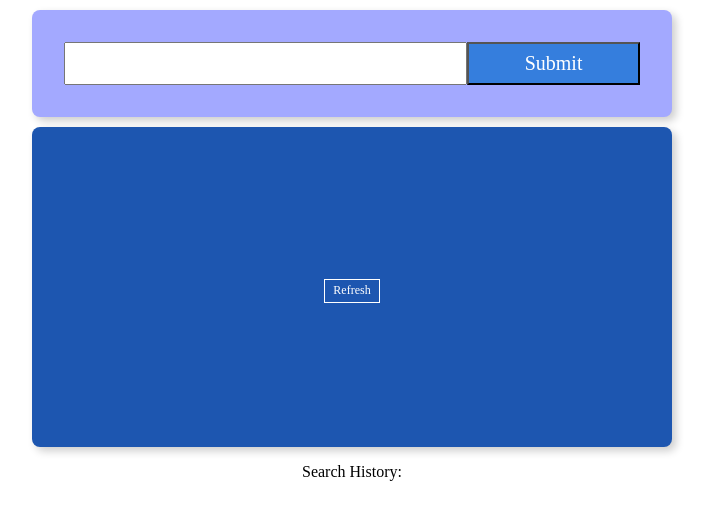
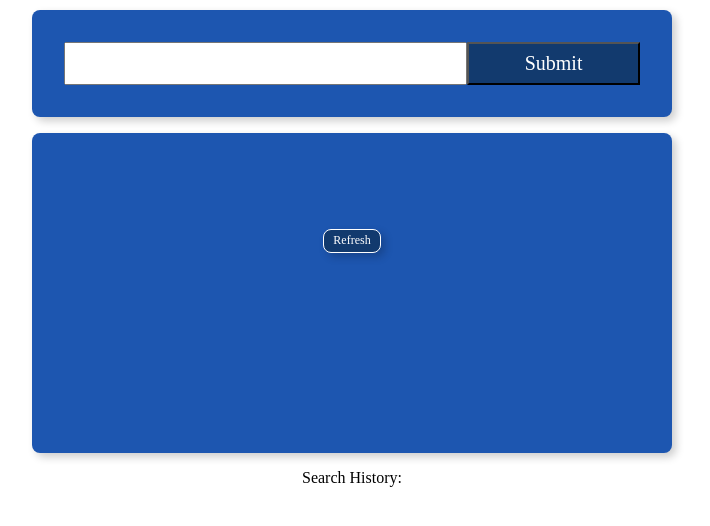
Before and after one commit to DobrinKazandziev/agora-weather, a React (Create React App) app in the folder client/: page / in a window 1280 px wide. Shown: the top 526 px of the page, without its empty margins (288-998 px from the left). Built offline with nearby package versions, Linux system fonts and the light colour scheme; a small style sheet from the web is missing.

Commit message:
refactoring

```diff
--- a/client/package.json
+++ b/client/package.json
@@ -3,11 +3,11 @@
   "version": "0.1.0",
   "private": true,
   "dependencies": {
-    "cx": "^19.10.6",
+    "classnames": "^2.2.6",
     "lodash": "^4.17.15",
     "moment": "^2.24.0",
+    "node-sass": "^4.13.0",
     "owfont": "git+https://github.com/websygen/owfont.git",
-    "node-sass": "^4.13.0",
     "prop-types": "^15.7.2",
     "qs": "^6.9.0",
     "react": "^16.11.0",
--- a/client/src/App/components/Form/Form.js
+++ b/client/src/App/components/Form/Form.js
@@ -1,5 +1,5 @@
 import React from "react";
-import './form.scss';
+import './Form.scss';
 
 const CLASS_NAMES = {
     FORM_CONTAINER: 'form-container',
--- a/client/src/App/components/Form/form.scss
+++ b/client/src/App/components/Form/Form.scss
@@ -1,6 +1,6 @@
 .form-container {
   width: 40rem;
-  background-color : #a3a9ff;
+  background-color: #1D56B0;
   background-size: 40px 60px;
   margin-top: 10px;
   margin-right: auto;
@@ -20,8 +20,9 @@
     display: inline-block;
     width: 30%;
     color: #fff;
-    background-color: #357edd;
+    background-color: #123a6e;
     font-size: 1.25rem;
     padding: 0.5rem 1rem 0.5rem 1rem;
+    cursor: pointer;
   }
 }
--- a/client/src/App/components/Loading/Loading.js
+++ b/client/src/App/components/Loading/Loading.js
@@ -1,6 +1,10 @@
 import React from 'react';
-import './loading.scss';
+import './Loading.scss';
+
+const CLASS_NAMES = {
+	LOADING_WRAPPER: 'loading-wrapper'
+}
 
 export default () => (
-	<div className="loading" />
+	<div className={CLASS_NAMES.LOADING_WRAPPER} />
 )
--- a/client/src/App/components/Loading/loading.scss
+++ b/client/src/App/components/Loading/Loading.scss
@@ -10,7 +10,7 @@ $spin-duration: 1s;
   }
 }
 
-.loading {
+.loading-wrapper {
   border-radius: 50%;
   width: $base-line-height;
   height: $base-line-height;
--- a/client/src/App/scenes/Forecast5/components/ForecastView/ForecastView.js
+++ b/client/src/App/scenes/Forecast5/components/ForecastView/ForecastView.js
@@ -1,44 +1,68 @@
-import React from 'react';
+import React, {Component} from 'react';
 import Loading from '../../../../components/Loading/Loading';
 import Item from './components/Item/Item';
 
 import './ForecastView.scss';
 
+const CLASS_NAMES = {
+	FORECAST_VIEW_WRAPPER: 'forecast-view-wrapper',
+	FORECAST_VIEW_CITY_NAME: 'forecast-view-city-name',
+	FORECAST_VIEW_RELOAD: 'forecast-view-reload grow link', //grow,link are tacyons
+	FORECAST_VIEW_FORECAST_DAY: 'forecast-view-forecast-day'
+}
+
 const formatCityName = cityName => {
-	console.log("ForecastView.formatCityName.cityName",cityName);
+	if (!cityName.includes(',')) {
+		return cityName;
+	}
 	const data = cityName.split(',');
 	const city = data[0].substring(0, 1).toUpperCase() + data[0].substring(1);
 	return `${city}, ${data[1].toUpperCase()}`;
 }
 
-const ForecastView = props => (
-	<div className="ForecastView center pa4 br3 shadow-5">
-		<div className="city-name">
-			<span>{props.cityName.includes(',') ? formatCityName(props.cityName): props.cityName}</span>
+class ForecastView extends Component {
+	render() {
+		const {cityName, onPressRefresh, loading, forecast, minMaxTemp} = this.props;
+
+		const formatedCityName = (
+			<div className={CLASS_NAMES.FORECAST_VIEW_CITY_NAME}>
+				<span>{formatCityName(cityName)}</span>
 			</div>
-		<div className="reload">
+		)
+
+		const refreshButton = (
+			<div className={CLASS_NAMES.FORECAST_VIEW_RELOAD}>
 				<button
-				onClick={props.onPressRefresh}
-				disabled={props.loading}
+					onClick={onPressRefresh}
+					disabled={loading}
 				>
 					Refresh
 				</button>
 			</div>
-		{props.loading ? (
-			<Loading />
-		) : (
-			<div className="forecast-day">
-				{props.forecast.map((item, index) => (
+		)
+		const listItems = (
+			<div className={CLASS_NAMES.FORECAST_VIEW_FORECAST_DAY}>
+				{forecast.map((item, index) => (
 					<Item
 						key={index}
 						idx={index}
-						minMaxTemp={props.minMaxTemp}
+						minMaxTemp={minMaxTemp}
 						{...item}
 					/>
 				))}
 			</div>
-		)}
+		)
+
+		return (
+			<div className={CLASS_NAMES.FORECAST_VIEW_WRAPPER}>
+				{formatedCityName}
+				{refreshButton}
+				{loading ? (
+					<Loading />
+				) : listItems}
 			</div>
-);
+		)
+	}
+};
 
 export default ForecastView;
--- a/client/src/App/scenes/Forecast5/components/ForecastView/ForecastView.scss
+++ b/client/src/App/scenes/Forecast5/components/ForecastView/ForecastView.scss
@@ -1,14 +1,18 @@
-.ForecastView {
+.forecast-view-wrapper {
 	background-color: #1D56B0;
-	padding: 10px;
-	margin-top: 10px;
-	box-sizing: border-box;
 	height: fit-content;
 	min-height: 40vh;
 	width: 40rem;
+	padding: 2rem;
+	margin-top: 1rem;
+	margin-left: auto;
+	margin-right: auto;
+	box-sizing: border-box;
+	border-radius: 0.5rem;
+	box-shadow: 4px 4px 8px 0 rgba( 0, 0, 0, .2 );
 
-	.city-name {
-		padding: 60px;
+	.forecast-view-city-name {
+		padding: 2rem;
 		text-align: center;
 
 		span {
@@ -17,17 +21,20 @@
 		}
 	}
 
-	.reload {
+	.forecast-view-reload {
 		margin-bottom: 40px;
 		text-align: center;
 
 		button {
-			background: transparent;
+			background-color: #123a6e;
+			width: 10%;
 			border: 1px solid #fff;
 			color: #fff;
 			cursor: pointer;
 			font-size: 12px;
-			padding: 4px 8px;
+			padding: 0.25rem 0.5rem;
+			border-radius: 0.5rem;
+			box-shadow: 4px 4px 8px 0 rgba( 0, 0, 0, .2 );
 
 			&[disabled] {
 				opacity: 0.5;
@@ -35,8 +42,8 @@
 		}
 	}
 
-	.forecast-day {
+	.forecast-view-forecast-day {
 		margin: 0 auto;
-		max-width: 500px;
+		max-width: 95%;
 	}
 }
--- a/client/src/App/scenes/Forecast5/components/ForecastView/components/Item/Item.js
+++ b/client/src/App/scenes/Forecast5/components/ForecastView/components/Item/Item.js
@@ -1,30 +1,50 @@
 import React, { Component } from 'react';
+import cx from 'classnames';
 
 import 'owfont/css/owfont-regular.css';
 import './Item.scss';
 
+const DATE_FORMAT = {
+	MONTH_DAY : 'MMM D',
+	HOURS : 'ha'
+}
+
+const CLASS_NAMES = {
+	FORECAST_1_WRAPPER: 'forecast-1-wrapper',
+	FORECAST_1_WRAPPER_MAX_TEMP: 'forecast-1-wrapper-max-temp',
+	FORECAST_1_WRAPPER_MIN_TEMP: 'forecast-1-wrapper-min-temp',
+	FORECAST_1_DATE: 'forecast-1-date',
+	FORECAST_1_WEATHER: 'forecast-1-weather',
+	FORECAST_1_DESCRIPTION: 'forecast-1-description',
+	FORECAST_1_TEMPERATURE: 'forecast-1-temperature',
+	FORECAST_1_HUMIDITY: 'forecast-1-humidity',
+}
 class Forecast1 extends Component {
+cx
+	render() {
+		const {date, weather, temp, humidity} = this.props;
 
-	render() {
 		const isHighestTemp = this.props.idx === this.props.minMaxTemp.max.idx;
 		const isLowestTemp = this.props.idx === this.props.minMaxTemp.min.idx;
 
 		return (
-			<div className={isHighestTemp ? "Forecast1Red" : isLowestTemp ? "Forecast1Blue" : "Forecast1" }>
-				<div className="date">
-					<span>{this.props.date.format('MMM D')}<br /><br />{this.props.date.format('ha')}</span>
+			<div className={cx(CLASS_NAMES.FORECAST_1_WRAPPER,
+					{[CLASS_NAMES.FORECAST_1_WRAPPER_MAX_TEMP]:isHighestTemp,
+					 [CLASS_NAMES.FORECAST_1_WRAPPER_MIN_TEMP]: isLowestTemp})}>
+				<div className={CLASS_NAMES.FORECAST_1_DATE}>
+					<span>{date.format(DATE_FORMAT.MONTH_DAY)}<br /><br />{date.format(DATE_FORMAT.HOURS)}</span>
 				</div>
-				<div className="weather">
+				<div className={CLASS_NAMES.FORECAST_1_WEATHER}>
 					<div className={`owf owf-${this.props.weather.id}`} />
-					<div className="description">
-						<span>{this.props.weather.main}</span>
+					<div className={CLASS_NAMES.FORECAST_1_DESCRIPTION}>
+						<span>{weather.main}</span>
 					</div>
 				</div>
-				<div className="temperature">
-					<span>{Math.round(this.props.temp)}&deg;</span>
+				<div className={CLASS_NAMES.FORECAST_1_TEMPERATURE}>
+					<span>{Math.round(temp)}&deg;</span>
 				</div>
-				<div className="humidity">
-					<span>{Math.round(this.props.humidity)}%<br />humidity</span>
+				<div className={CLASS_NAMES.FORECAST_1_HUMIDITY}>
+					<span>{Math.round(humidity)}%<br />humidity</span>
 				</div>
 			</div>
 			);
--- a/client/src/App/scenes/Forecast5/components/ForecastView/components/Item/Item.scss
+++ b/client/src/App/scenes/Forecast5/components/ForecastView/components/Item/Item.scss
@@ -1,4 +1,4 @@
-.Forecast1 {
+.forecast-1-wrapper {
 	background-color: rgba(187, 188, 240, 0.37);
 	box-sizing: border-box;
 	display: flex;
@@ -20,7 +20,7 @@
 		}
 	}
 
-	.date {
+	.forecast-1-date {
 		text-align: center;
 
 		span {
@@ -28,7 +28,7 @@
 		}
 	}
 
-	.weather {
+	.forecast-1-weather {
 		flex-direction: column;
 		height: 100%;
 		text-align: center;
@@ -44,13 +44,13 @@
 		}
 	}
 
-	.temperature {
+	.forecast-1-temperature {
 		span {
 			font-size: 32px;
 		}
 	}
 
-	.humidity {
+	.forecast-1-humidity {
 		span {
 			text-align: center;
 			font-size: 14px;
@@ -58,122 +58,10 @@
 	}
 }
 
-.Forecast1Red {
+.forecast-1-wrapper-max-temp {
 	background-color: rgba(241, 9, 9, 0.89);
-	box-sizing: border-box;
-	display: flex;
-	height: 120px;
-	margin-bottom: 10px;
-	padding: 5px;
-	width: 100%;
-
-	div {
-		align-items: center;
-		box-sizing: border-box;
-		display: flex;
-		justify-content: center;
-		padding: 12px;
-		flex-grow: 1;
-
-		span {
-			color: #fff;
-		}
-	}
-
-	.date {
-		text-align: center;
-
-		span {
-			font-size: 16px;
-		}
-	}
-
-	.weather {
-		flex-direction: column;
-		height: 100%;
-		text-align: center;
-		padding-top: 20px;
-
-		.owf {
-			color: #fff;
-			font-size: 72px;
-		}
-
-		span {
-			font-size: 14px;
-		}
-	}
-
-	.temperature {
-		span {
-			font-size: 32px;
-		}
-	}
-
-	.humidity {
-		span {
-			text-align: center;
-			font-size: 14px;
-		}
-	}
 }
 
-.Forecast1Blue{
+.forecast-1-wrapper-min-temp {
 	background-color: rgb(0, 234, 255);
-	box-sizing: border-box;
-	display: flex;
-	height: 120px;
-	margin-bottom: 10px;
-	padding: 5px;
-	width: 100%;
-
-	div {
-		align-items: center;
-		box-sizing: border-box;
-		display: flex;
-		justify-content: center;
-		padding: 12px;
-		flex-grow: 1;
-
-		span {
-			color: #fff;
-		}
-	}
-
-	.date {
-		text-align: center;
-
-		span {
-			font-size: 16px;
-		}
-	}
-
-	.weather {
-		flex-direction: column;
-		height: 100%;
-		text-align: center;
-		padding-top: 20px;
-
-		.owf {
-			color: #fff;
-			font-size: 72px;
-		}
-
-		span {
-			font-size: 14px;
-		}
-	}
-
-	.temperature {
-		span {
-			font-size: 32px;
-		}
-	}
-
-	.humidity {
-		span {
-			text-align: center;
-			font-size: 14px;
-		}
-	}
 }
--- a/client/src/App/scenes/Home/Home.js
+++ b/client/src/App/scenes/Home/Home.js
@@ -10,39 +10,41 @@ const initialState = {
 }
 
 class Home extends Component {
-  constructor(){
+  constructor() {
     super();
     this.state = initialState;
   }
 
   onInputChange = (event) => {
-    this.setState({input: event.target.value});
+    this.setState({
+      input: event.target.value
+    });
   };
 
   onButtonSubmit = () => {
-    this.setState(state => {
-      const searchHistory = [...state.searchHistory, state.input];
+    this.setState(() => {
+      const {searchHistory ,input} = this.state;
+      const newSearchHistory = [...searchHistory, input];
 
       return {
-        cityName: state.input,
-        searchHistory
+        cityName: input,
+        searchHistory: newSearchHistory
       }
     });
   }
 
   render() {
-    const items = this.state.searchHistory.map((item,index) => {
+    const {cityName,searchHistory} = this.state;
+    const items = searchHistory.map((item,index) => {
       return <li key={index}> {item} </li>;
     })
     return (
-    <div className="App">
-      {/* <Link to={'./list'}> */}
-        <Form
-          onInputChange={this.onInputChange}
-          onButtonSubmit={this.onButtonSubmit}
-        />
-      {/* </Link> */}
-      <Forecast5 cityName={this.state.cityName}/>
+    <div>
+      <Form
+        onInputChange={this.onInputChange}
+        onButtonSubmit={this.onButtonSubmit}
+      />
+      <Forecast5 cityName={cityName}/>
       <div>
           <p>Search History:</p>
          <ol>
```
Lines whose indentation alone changed are shown as unchanged.
